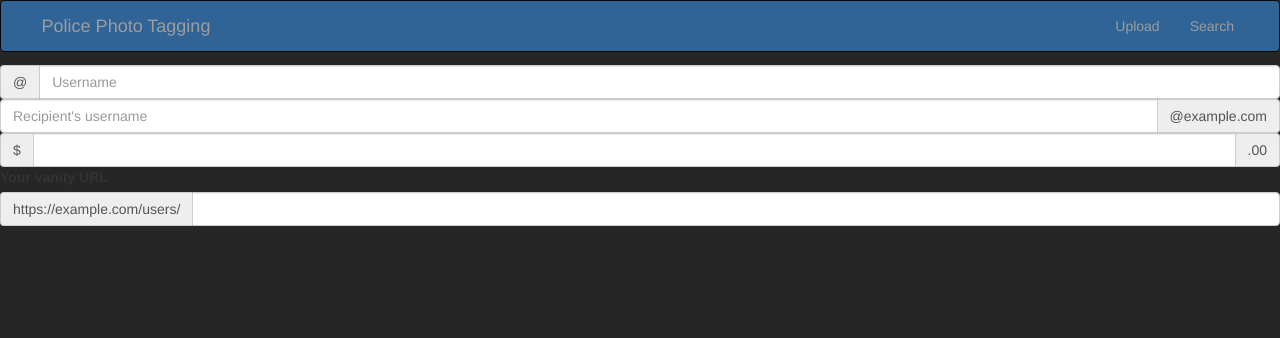
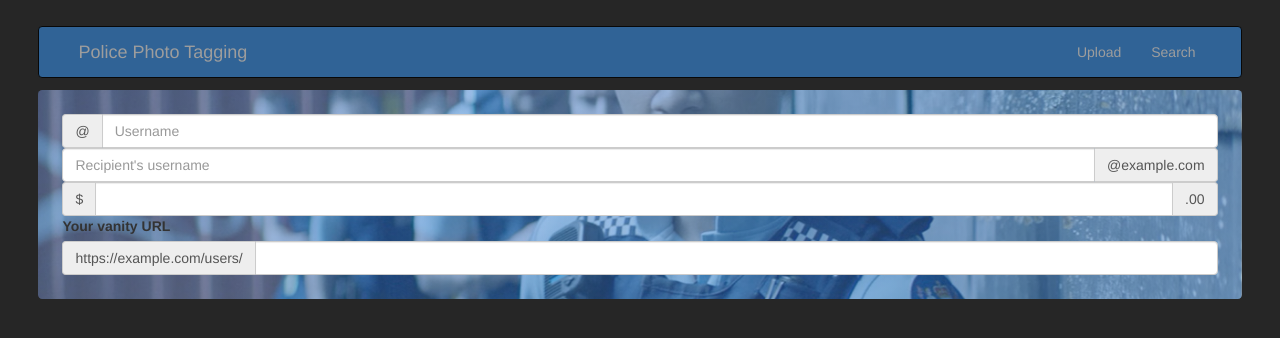
Before and after one commit to himbojo/PolicePhotoTagging, a React (Create React App) app in the folder client/: page /search in a window 1280 px wide. Shown: the top 338 px of the page. Built offline with nearby package versions, Linux system fonts and the light colour scheme; what react-widgets-moment would draw is missing.

Commit message:
Added some styling to the search page. Jordan

```diff
--- a/client/src/components/Search/search.js
+++ b/client/src/components/Search/search.js
@@ -1,12 +1,15 @@
 import React, { Component } from "react";
 import { Button, FormControl, FormGroup, ControlLabel, InputGroup, Label } from "react-bootstrap";
-import NavBar from "../objects/navBar"
+import NavBar from "../objects/navBar";
+import '../css/main.css';
 
 class Search extends Component {
   render() {
     return (
-    <div>
+      <div className="containerBox">
         <NavBar/>
+        <div className="backgroundImage">
+          <div className="mainPage">
             <div className="input-group">
             <span className="input-group-addon" id="basic-addon1">@</span>
                 <input type="text" className="form-control" placeholder="Username" aria-describedby="basic-addon1"/>
@@ -29,6 +32,8 @@ class Search extends Component {
                 <input type="text" className="form-control" id="basic-url" aria-describedby="basic-addon3"/>
               </div>
           </div>
+        </div>
+      </div>
     );
   }
 }
--- a/client/src/components/Upload/upload.css
+++ b/client/src/components/Upload/upload.css
@@ -1,50 +1,6 @@
-.image-box{
-  background-color: darkgray;
-  width: 100%;
-  height: 100%;
-}
-.tag-box{
-  background-color: lightgray;
-  width: 100%;
-  height: 100%;
-}
 
-.mainPage {
-  padding: 2%;
-}
 
-.containerBox{
-  padding: 2% 3% 0% 3% ;
-}
 .image{
   max-height: 70vh;
   max-width: 70vw;
 }
-
-.backgroundImage {
-  border-radius: 0.3em;
-  background-image: linear-gradient(rgba(50,125,205,0.5), rgba(50,125,205,0.5)), url("../assets/new-zealand-police-background.jpg");
-  background-repeat: no-repeat, repeat;
-  background-size: cover;
-  background-position: center;
-  height: 100%;
-
-}
-
-body{
-  background-color: rgba(0, 0, 0, 0.85);
-}
-
-.navbar{
-  margin: 0 0 1% 0;
-  padding: 0 0 0 2%;
-  background-color: rgba(50,110,170, 0.85);
-}
-
-.navbar-nav{
-  float: right;
-}
-
-.navbar > .container {
-  width: 100%;
-}
--- a/client/src/components/Upload/upload.js
+++ b/client/src/components/Upload/upload.js
@@ -1,6 +1,7 @@
 import React, { Component } from 'react';
 
 import './upload.css';
+import '../css/main.css';
 
 import NavBar from '../objects/navBar';
 
--- /dev/null
+++ b/client/src/components/css/main.css
@@ -0,0 +1,35 @@
+.mainPage {
+  padding: 2%;
+}
+
+.containerBox{
+  padding: 2% 3% 0% 3% ;
+}
+
+.backgroundImage {
+  border-radius: 0.3em;
+  background-image: linear-gradient(rgba(50,125,205,0.5), rgba(50,125,205,0.5)), url("../assets/new-zealand-police-background.jpg");
+  background-repeat: no-repeat, repeat;
+  background-size: cover;
+  background-position: center;
+  height: 100%;
+
+}
+
+body{
+  background-color: rgba(0, 0, 0, 0.85);
+}
+
+.navbar{
+  margin: 0 0 1% 0;
+  padding: 0 0 0 2%;
+  background-color: rgba(50,110,170, 0.85);
+}
+
+.navbar-nav{
+  float: right;
+}
+
+.navbar > .container {
+  width: 100%;
+}
```
Lines whose indentation alone changed are shown as unchanged.
